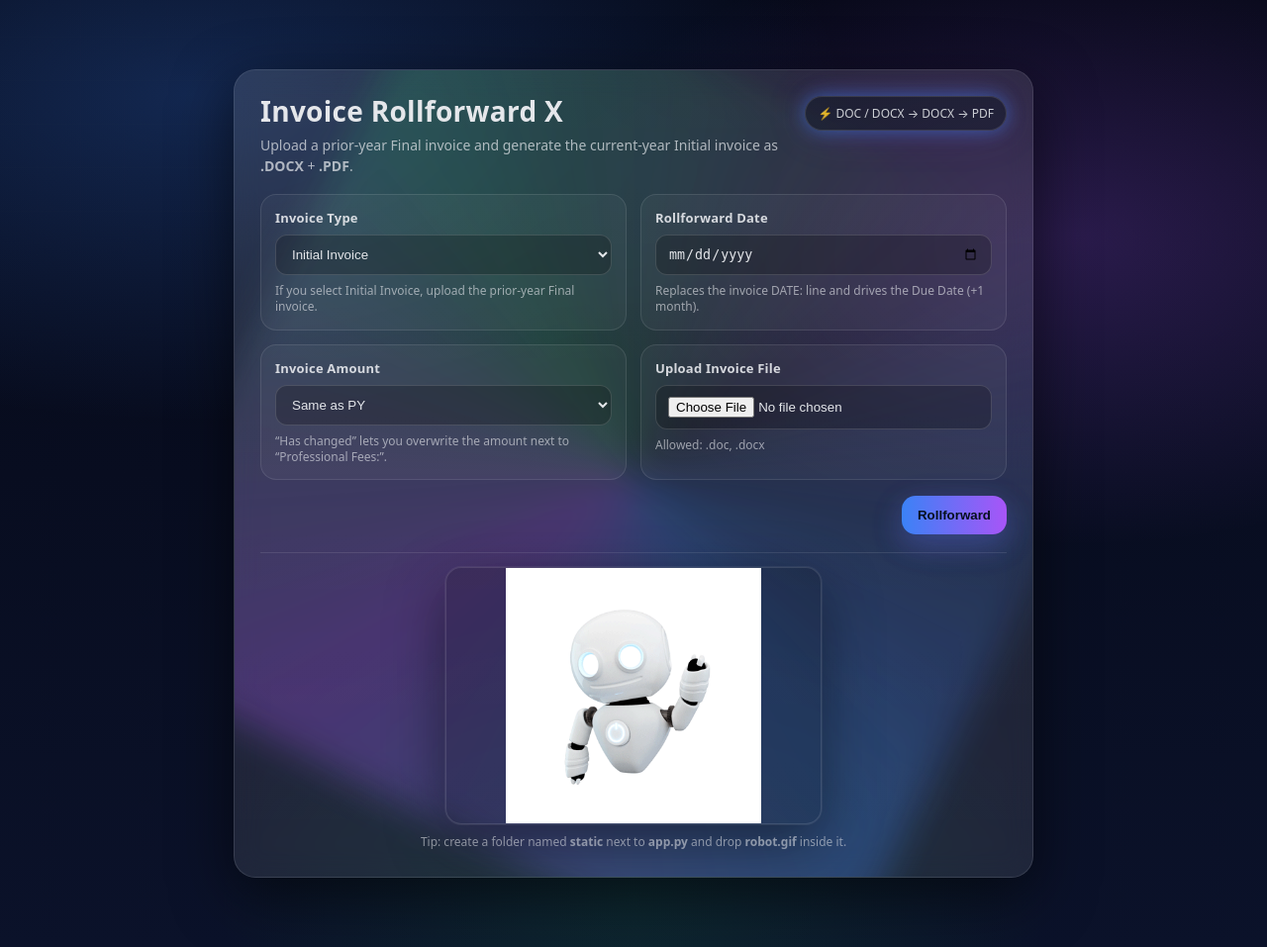
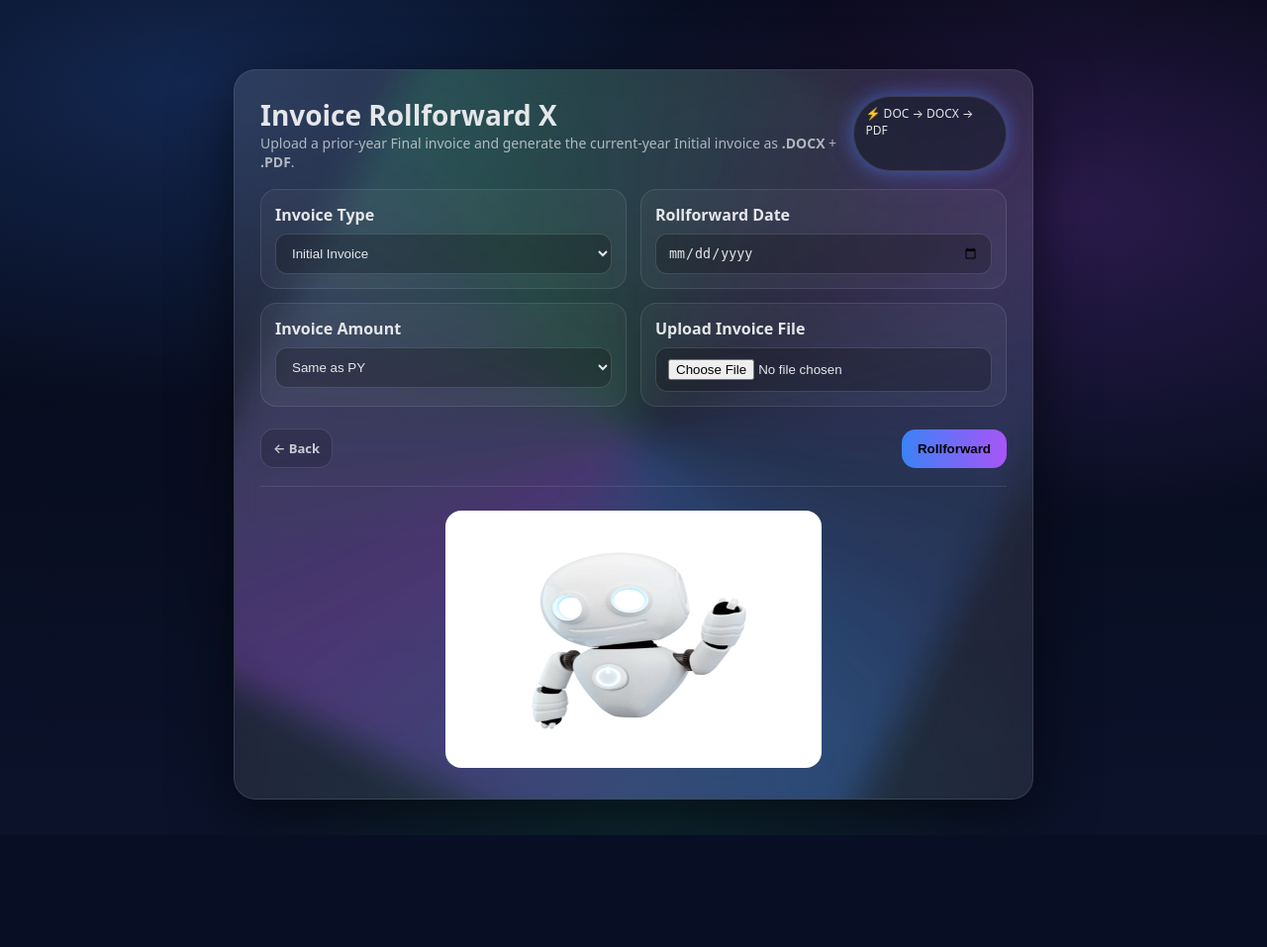
Before and after one commit to MooreGroupCPA/invoice-rollforward-x, a Flask app: page /invoice in a window 1280 px wide. Shown: the whole page at 99% size. After the commit the page ends 844 px from the top, so only its background shows below. Run offline with Flask 3, Linux system fonts and the light colour scheme.

Commit message:
change to home and invoice html

```diff
--- a/templates/home.html
+++ b/templates/home.html
@@ -88,7 +88,7 @@
 
         <a class="tool" href="/mgmt-rep">
           <h2>Management Rep Letter Rollforward</h2>
-          <p>Upload prior-year rep letter → generate current-year rep letter (we’ll build this next).</p>
+          <p>Upload prior-year rep letter → generate current-year rep letter.</p>
         </a>
       </div>
 
--- a/templates/invoice.html
+++ b/templates/invoice.html
@@ -33,7 +33,6 @@
       overflow-x:hidden;
     }
 
-    /* subtle moving grid */
     body::before{
       content:"";
       position:fixed; inset:0;
@@ -41,7 +40,6 @@
         linear-gradient(rgba(255,255,255,.06) 1px, transparent 1px) 0 0 / 44px 44px,
         linear-gradient(90deg, rgba(255,255,255,.05) 1px, transparent 1px) 0 0 / 44px 44px;
       opacity:.12;
-      transform: translateZ(0);
       animation: drift 18s linear infinite;
       pointer-events:none;
     }
@@ -64,10 +62,8 @@
       box-shadow: var(--shadow);
       overflow:hidden;
       backdrop-filter: blur(14px);
-      -webkit-backdrop-filter: blur(14px);
     }
 
-    /* animated neon border */
     .card::before{
       content:"";
       position:absolute; inset:-2px;
@@ -94,158 +90,118 @@
 
     .top{
       display:flex;
-      align-items:flex-start;
       justify-content:space-between;
-      gap:16px;
-      margin-bottom: 18px;
-    }
-
-    .brand{
-      display:flex;
-      flex-direction:column;
-      gap:8px;
+      margin-bottom:18px;
     }
 
     h1{
       margin:0;
-      font-size: 28px;
-      letter-spacing: .3px;
-      line-height:1.1;
+      font-size:28px;
     }
 
     .sub{
       margin:0;
       color: var(--muted);
-      font-size: 14px;
-      line-height:1.5;
-      max-width: 560px;
+      font-size:14px;
     }
 
     .pill{
-      align-self:flex-start;
-      display:inline-flex;
-      gap:8px;
-      align-items:center;
-      padding: 8px 12px;
-      border-radius: 999px;
+      padding:8px 12px;
+      border-radius:999px;
       background: rgba(17,24,39,.45);
-      border: 1px solid rgba(255,255,255,.12);
-      color: rgba(229,231,235,.88);
-      font-size: 12px;
+      border:1px solid rgba(255,255,255,.12);
       box-shadow: var(--glow);
-      white-space:nowrap;
+      font-size:12px;
     }
 
-    form{
-      display:grid;
-      gap: 14px;
-      margin-top: 14px;
-    }
+    form{ display:grid; gap:14px; }
 
     .grid{
       display:grid;
-      grid-template-columns: 1fr 1fr;
-      gap: 14px;
+      grid-template-columns:1fr 1fr;
+      gap:14px;
     }
-    @media (max-width: 720px){
-      .grid{ grid-template-columns: 1fr; }
-      .top{ flex-direction:column; }
+    @media (max-width:720px){
+      .grid{ grid-template-columns:1fr; }
     }
 
     .row{
       background: rgba(255,255,255,.04);
-      border: 1px solid rgba(255,255,255,.10);
-      border-radius: 16px;
-      padding: 14px;
-      transition: transform .15s ease, border-color .15s ease, box-shadow .15s ease;
-    }
-    .row:hover{
-      transform: translateY(-1px);
-      border-color: rgba(59,130,246,.35);
-      box-shadow: 0 0 0 1px rgba(59,130,246,.08), 0 10px 30px rgba(0,0,0,.35);
+      border:1px solid rgba(255,255,255,.10);
+      border-radius:16px;
+      padding:14px;
     }
 
     label{
       display:block;
-      font-weight: 650;
-      margin-bottom: 8px;
-      color: rgba(229,231,235,.92);
-      font-size: 13px;
-      letter-spacing:.2px;
+      font-weight:600;
+      margin-bottom:8px;
     }
 
-    select, input[type="file"], input[type="date"], input[type="text"]{
+    select, input{
       width:100%;
-      padding: 11px 12px;
-      border-radius: 12px;
-      border: 1px solid rgba(255,255,255,.14);
+      padding:11px 12px;
+      border-radius:12px;
+      border:1px solid rgba(255,255,255,.14);
       background: rgba(0,0,0,.22);
       color: var(--text);
-      outline:none;
-    }
-
-    select:focus, input:focus{
-      border-color: rgba(59,130,246,.55);
-      box-shadow: 0 0 0 4px rgba(59,130,246,.15);
     }
 
     .hint{
-      font-size: 12px;
-      color: rgba(229,231,235,.62);
-      margin-top: 8px;
-      line-height:1.35;
+      font-size:12px;
+      color:rgba(229,231,235,.62);
+      margin-top:8px;
     }
 
     .hidden{ display:none; }
 
     .actions{
       display:flex;
-      gap: 12px;
+      justify-content:space-between;
       align-items:center;
-      justify-content:flex-end;
-      margin-top: 2px;
+      margin-top:8px;
+    }
+
+    .back{
+      text-decoration:none;
+      color: rgba(229,231,235,.85);
+      font-weight:600;
+      font-size:13px;
+      padding:10px 12px;
+      border-radius:14px;
+      border:1px solid rgba(255,255,255,.12);
+      background: rgba(0,0,0,.16);
+      transition:.12s;
+    }
+
+    .back:hover{
+      transform:translateY(-1px);
+      border-color: rgba(59,130,246,.35);
     }
 
     button{
-      border: 0;
-      border-radius: 14px;
-      padding: 12px 16px;
-      font-weight: 700;
+      border:0;
+      border-radius:14px;
+      padding:12px 16px;
+      font-weight:700;
       cursor:pointer;
-      color: #06101f;
       background: linear-gradient(90deg, rgba(59,130,246,1), rgba(168,85,247,1));
-      box-shadow: 0 10px 30px rgba(59,130,246,.22), 0 10px 34px rgba(168,85,247,.18);
-      transition: transform .12s ease, filter .12s ease, opacity .12s ease;
     }
-    button:hover{ transform: translateY(-1px); filter: brightness(1.03); }
-    button:active{ transform: translateY(0px); opacity:.92; }
 
     .footer{
-      margin-top: 18px;
-      display:flex;
-      flex-direction:column;
-      align-items:center;
-      gap: 10px;
-      padding-top: 14px;
-      border-top: 1px solid rgba(255,255,255,.10);
+      margin-top:18px;
+      text-align:center;
+      border-top:1px solid rgba(255,255,255,.10);
+      padding-top:14px;
     }
 
     .robot{
-      width: min(380px, 92%);
-      max-height: 260px;
-      object-fit: contain;
-      border-radius: 16px;
-      border: 1px solid rgba(255,255,255,.12);
-      background: rgba(0,0,0,.18);
-      box-shadow: 0 0 0 1px rgba(255,255,255,.06), 0 18px 60px rgba(0,0,0,.45);
+      width:min(380px, 92%);
+      max-height:260px;
+      border-radius:16px;
+      margin-top:10px;
     }
 
-    .tiny{
-      font-size: 12px;
-      color: rgba(229,231,235,.55);
-      text-align:center;
-      line-height:1.4;
-    }
   </style>
 </head>
 
@@ -253,18 +209,20 @@
   <div class="wrap">
     <div class="card">
       <div class="card-inner">
+
         <div class="top">
-          <div class="brand">
+          <div>
             <h1>Invoice Rollforward X</h1>
             <p class="sub">
               Upload a prior-year Final invoice and generate the current-year Initial invoice
               as <strong>.DOCX</strong> + <strong>.PDF</strong>.
             </p>
           </div>
-          <div class="pill">⚡ DOC / DOCX → DOCX → PDF</div>
+          <div class="pill">⚡ DOC → DOCX → PDF</div>
         </div>
 
         <form action="/rollforward" method="POST" enctype="multipart/form-data">
+
           <div class="grid">
             <div class="row">
               <label for="invoice_type">Invoice Type</label>
@@ -272,13 +230,11 @@
                 <option value="initial">Initial Invoice</option>
                 <option value="final">Final Invoice</option>
               </select>
-              <div class="hint">If you select Initial Invoice, upload the prior-year Final invoice.</div>
             </div>
 
             <div class="row">
               <label for="rollforward_date">Rollforward Date</label>
               <input id="rollforward_date" name="rollforward_date" type="date" required />
-              <div class="hint">Replaces the invoice DATE: line and drives the Due Date (+1 month).</div>
             </div>
           </div>
 
@@ -289,34 +245,30 @@
                 <option value="same">Same as PY</option>
                 <option value="changed">Has changed</option>
               </select>
-              <div class="hint">“Has changed” lets you overwrite the amount next to “Professional Fees:”.</div>
             </div>
 
             <div class="row">
               <label for="invoice_file">Upload Invoice File</label>
               <input id="invoice_file" name="invoice_file" type="file" required />
-              <div class="hint">Allowed: .doc, .docx</div>
             </div>
           </div>
 
           <div class="row hidden" id="amount_row">
-            <label for="new_amount">New Amount (for Professional Fees)</label>
+            <label for="new_amount">New Amount</label>
             <input id="new_amount" name="new_amount" type="text" placeholder="Example: 12500 or $12,500" />
-            <div class="hint">We replace the numeric amount only (formatting preserved).</div>
           </div>
 
           <div class="actions">
+            <a class="back" href="/">← Back</a>
             <button type="submit">Rollforward</button>
           </div>
+
         </form>
 
         <div class="footer">
-          <!-- Put robot.gif in /static/robot.gif -->
           <img class="robot" src="{{ url_for('static', filename='robot.gif') }}" alt="Robot assistant" />
-          <div class="tiny">
-            Tip: create a folder named <strong>static</strong> next to <strong>app.py</strong> and drop <strong>robot.gif</strong> inside it.
-          </div>
         </div>
+
       </div>
     </div>
   </div>
@@ -336,5 +288,6 @@
     amountMode.addEventListener("change", syncAmountUI);
     syncAmountUI();
   </script>
+
 </body>
 </html>
```
